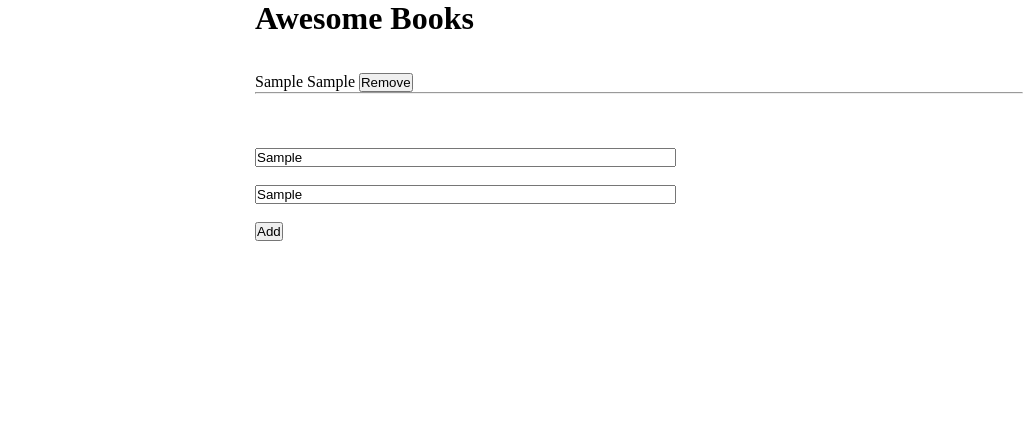
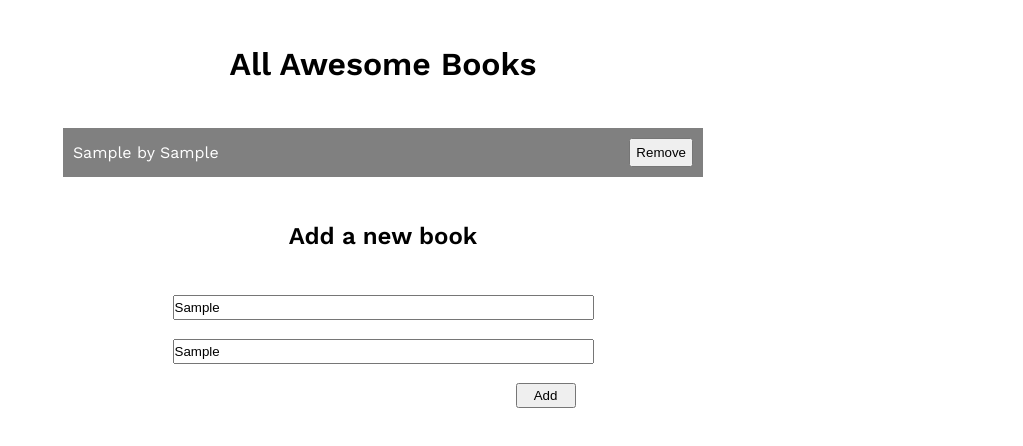
Before and after one commit to karam084/awesomebooks-es6, a website: page index.html in a window 1280 px wide. Both pictures are taken after typing "Sample", "Sample" into the empty fields and a click on the input "Add". Shown: the whole page, without its empty margins (257-1280 px from the left). Drawn offline with nearby package versions, Linux system fonts and the light colour scheme.

Commit message:
Adding Style

```diff
--- a/index.html
+++ b/index.html
@@ -6,27 +6,28 @@
   <meta http-equiv="X-UA-Compatible" content="IE=edge" />
   <meta name="viewport" content="width=device-width, initial-scale=1.0" />
   <link rel="stylesheet" href="style.css" />
+  <link rel="preconnect" href="https://fonts.googleapis.com">
+  <link rel="preconnect" href="https://fonts.gstatic.com" crossorigin>
+  <link href="https://fonts.googleapis.com/css2?family=Work+Sans:wght@400;500;600&display=swap" rel="stylesheet">
   <title>Awesome Books</title>
 </head>
 
 <body>
-  <div>
-    <h1>Awesome Books</h1>
-  </div>
-  <br />
-  <br />
-  <div id="tdBody"></div>
-  <br />
-  <br />
+  <main>
+    <h1>All Awesome Books</h1>
+    <section class="library" id="tdBody"></section>
+
     <section id="addBook">
+      <h2>Add a new book</h2>
       <input type="text" id="bookTilte" name="Title" required minlength="3" placeholder="Title" size="50" />
       <br />
       <br />
       <input type="text" id="bookAuthor" name="Author" required minlength="3" placeholder="Author" size="50" />
       <br />
       <br />
-    <input type="submit" id="Add" value="Add" />
+      <input type="submit" id="Add" value="Add" class="add" />
     </section>
+  </main>
   <script src="script.js"></script>
 </body>
 
--- a/script.js
+++ b/script.js
@@ -7,15 +7,16 @@ let books = [];
 function displayData() {
   let bookList = '';
   for (let i = 0; i < books.length; i += 1) {
-    bookList += `<div>
+    bookList += `<div class="book">
+   <div>
     <td>${books[i].title}
       </td>
+      <td> by </td>
       <td>
-      ${books[i].author}</td>
-      <td class="remove"><button onClick="deleteBook(${i})">Remove</button>
-      </td>
-      <hr>
-      <br>
+      ${books[i].author}</td></div>
+      <div>
+      <td><button onClick="deleteBook(${i})" class="remove">Remove</button>
+      </td></div>
      </div>
      `;
   }
--- a/style.css
+++ b/style.css
@@ -1,8 +1,57 @@
 * {
   margin: 0;
   padding: 0;
+  box-sizing: border-box;
 }
 
 body {
-  margin-left: 40%;
+  font-family: 'Work Sans', sans-serif;
 }
+
+button {
+  cursor: pointer;
+}
+
+main {
+  display: flex;
+  flex-direction: column;
+  text-align: center;
+}
+
+h1 {
+  margin: 20px;
+  padding: 25px;
+}
+
+h2 {
+  margin: 20px;
+  padding: 25px;
+}
+
+input {
+  height: 25px;
+}
+
+.book {
+  display: flex;
+  align-items: center;
+  justify-content: space-between;
+  margin: 0 25%;
+  background-color: rgb(230, 230, 230);
+  padding: 10px;
+  font-size: 16px;
+}
+
+.book:nth-child(odd) {
+  background-color: grey;
+  color: #fff;
+}
+
+.remove {
+  padding: 5px;
+}
+
+.add {
+  margin-left: 325px;
+  width: 60px;
+}
```
Lines whose indentation alone changed are shown as unchanged.
